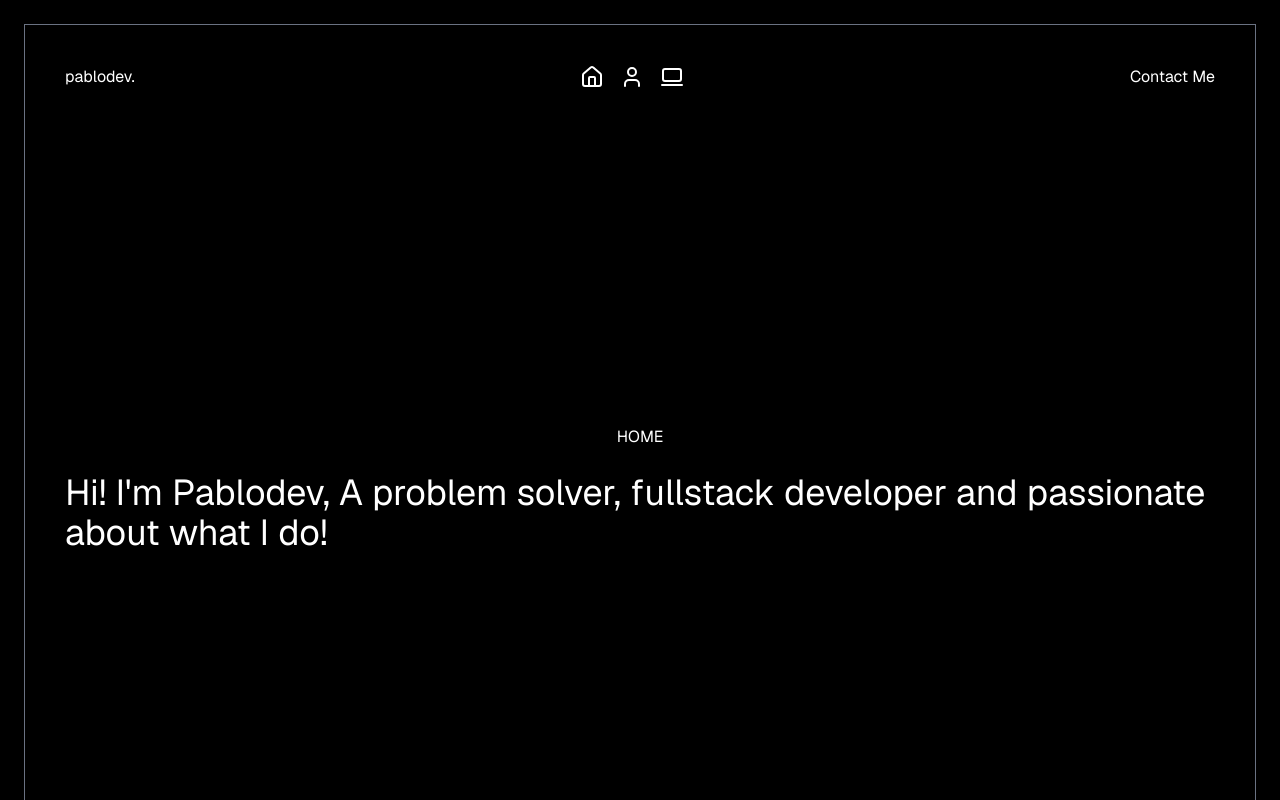
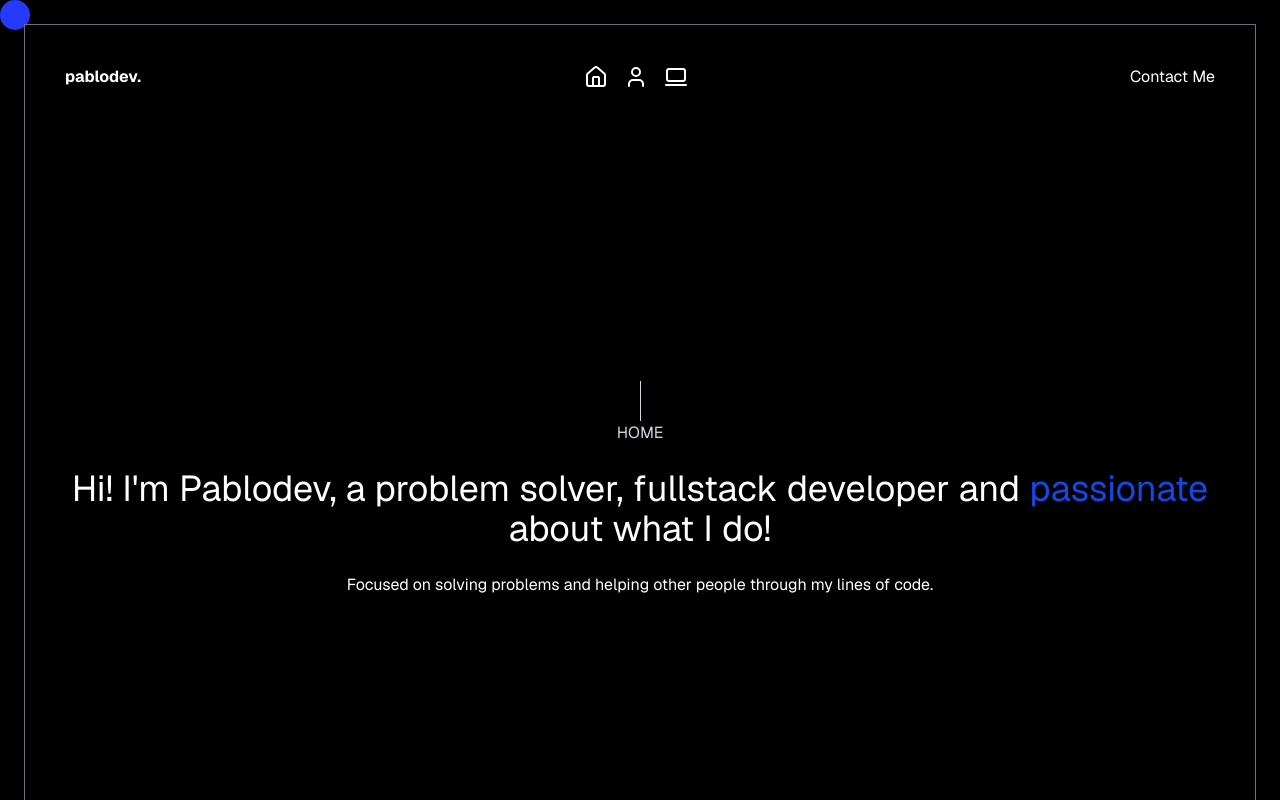
Before and after one commit to Pabloodev/pablo-teixeira, a Next.js app: page /home in a window 1280 px wide. Shown: the top 800 px of the page. Built offline with nearby package versions, Linux system fonts and the light colour scheme.

Commit message:
new update, add cursor follow, enter animations and some little features

```diff
--- a/app/home/layout.jsx
+++ b/app/home/layout.jsx
@@ -3,7 +3,7 @@ import Header from "../ui/components/header"
 export default function LayoutHome({children}) {
   return (
     <div className="min-h-screen p-6">
-      <div className="min-h-screen border border-gray-500 p-10">
+      <div className="min-h-screen border border-gray-500 p-10 bg-black/30 backdrop-sepia-0">
       <Header />
       {children}
       </div>
--- a/app/home/page.jsx
+++ b/app/home/page.jsx
@@ -1,8 +1,26 @@
+'use client'
+
+import { motion } from "motion/react";
+
 export default function Home() {
   return (
-    <div className="flex flex-col items-center justify-center min-h-screen space-y-6">
-      <span>HOME</span>
-      <h1 className="text-4xl">Hi! I'm Pablodev, A problem solver, fullstack developer and passionate about what I do!</h1>
-    </div>
-  )
+    <motion.div
+      initial={{ opacity: 0, scale: 0 }}
+      animate={{ opacity: 1, scale: 1 }}
+      transition={{ duration: 3, bounce: 0.5 }} // Removi "scale" da transition
+    >
+      <div className="flex flex-col items-center justify-center min-h-screen space-y-6">
+        <div className="flex flex-col items-center">
+          <span className="bg-gray-300 w-[1px] h-[40px]"></span>
+          <span className="text-gray-300">HOME</span>
+        </div>
+
+        <h1 className="text-4xl text-center">
+          Hi! I'm Pablodev, a problem solver, fullstack developer and{" "}
+          <span className="text-blue-700">passionate</span> about what I do!
+        </h1>
+        <p>Focused on solving problems and helping other people through my lines of code.</p>
+      </div>
+    </motion.div>
+  );
 }
--- a/app/layout.jsx
+++ b/app/layout.jsx
@@ -1,3 +1,4 @@
+import FollowCursor from "./ui/components/followCursor";
 import "./ui/globals.css";
 import { geistSans, geistMono } from "./ui/fonts";
 
@@ -12,6 +13,7 @@ export default function RootLayout({ children }) {
       <body
         className={`${geistSans.variable} ${geistMono.variable} antialiased`}
       >
+        <FollowCursor />
         {children}
       </body>
     </html>
--- /dev/null
+++ b/app/ui/components/followCursor.jsx
@@ -0,0 +1,54 @@
+"use client"
+
+import { frame, motion, useMotionValue, useSpring } from "motion/react"
+import { RefObject, useEffect, useRef } from "react"
+
+export default function FollowCursor() {
+    const ref = useRef(null)
+    const { x, y } = useFollowPointer(ref)
+
+    return <motion.div ref={ref} style={{ ...ball, x, y }} className="fixed" />
+}
+
+
+export function useFollowPointer(ref) {
+    const xPoint = useMotionValue(0)
+    const yPoint = useMotionValue(0)
+    const x = useSpring(xPoint)
+    const y = useSpring(yPoint)
+
+    useEffect(() => {
+        if (!ref.current) return
+
+        const handlePointerMove = ({ clientX, clientY }) => {
+            const element = ref.current
+
+            frame.read(() => {
+                xPoint.set(
+                    clientX - element.offsetLeft - element.offsetWidth / 2
+                )
+                yPoint.set(
+                    clientY - element.offsetTop - element.offsetHeight / 2
+                )
+            })
+        }
+
+        window.addEventListener("pointermove", handlePointerMove)
+
+        return () =>
+            window.removeEventListener("pointermove", handlePointerMove)
+    }, [])
+
+    return { x, y }
+}
+
+/**
+ * ==============   Styles   ================
+ */
+
+const ball = {
+    width: 30,
+    height: 30,
+    backgroundColor: "#243aff",
+    borderRadius: "50%",
+}
--- a/app/ui/components/header.jsx
+++ b/app/ui/components/header.jsx
@@ -3,8 +3,8 @@ import { House, User, LaptopMinimal } from "lucide-react";
 
 export default function Header() {
   return (
-    <div className="flex justify-between">
-      <span>pablodev.</span>
+    <div className="flex justify-between ">
+      <span className="font-bold text-white glow">pablodev.</span>
 
       <nav className="flex space-x-4">
         <Link href="/home">
```
Also changed, not shown: app/ui/components/bottomBar.jsx (added).
